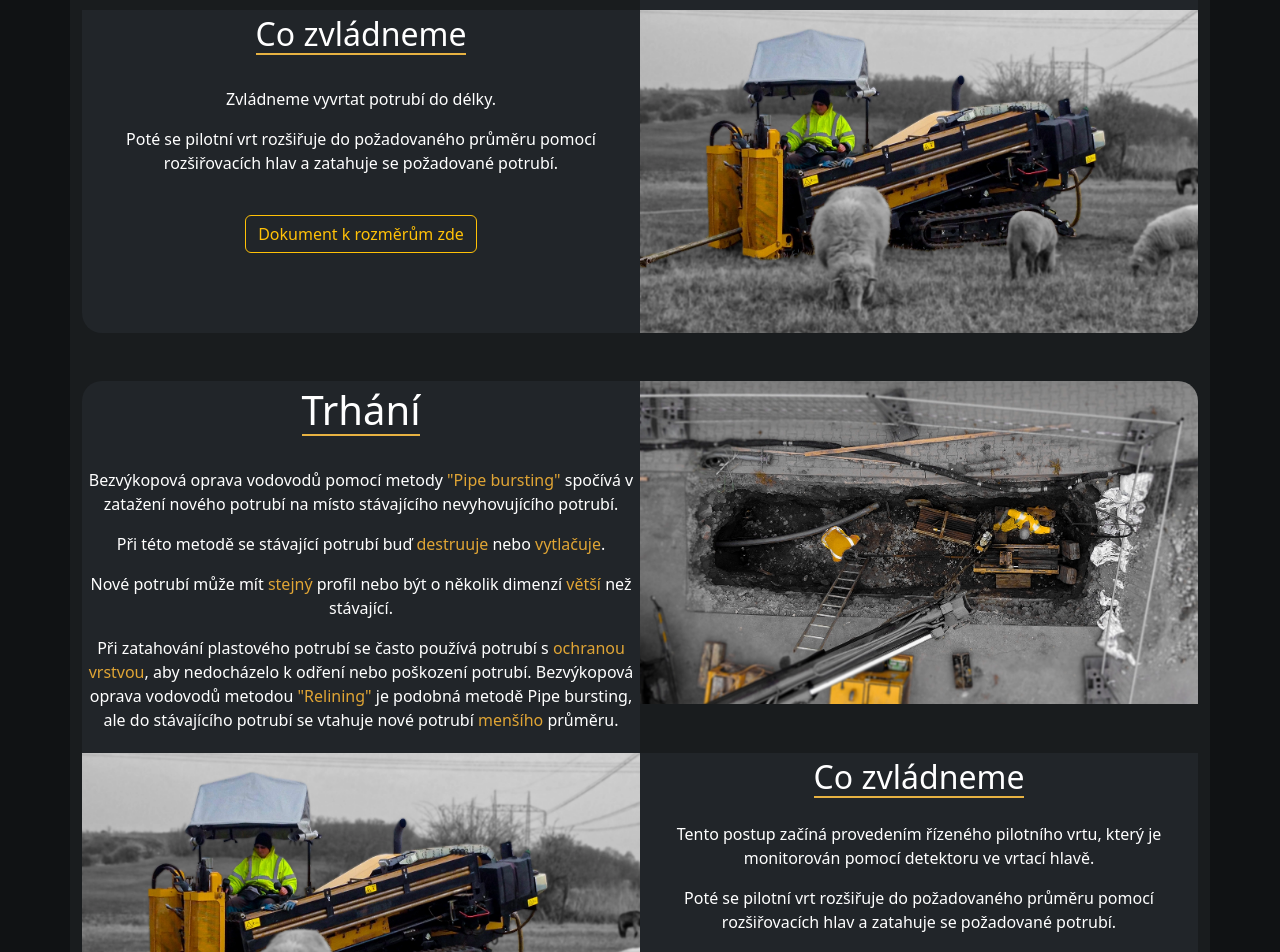
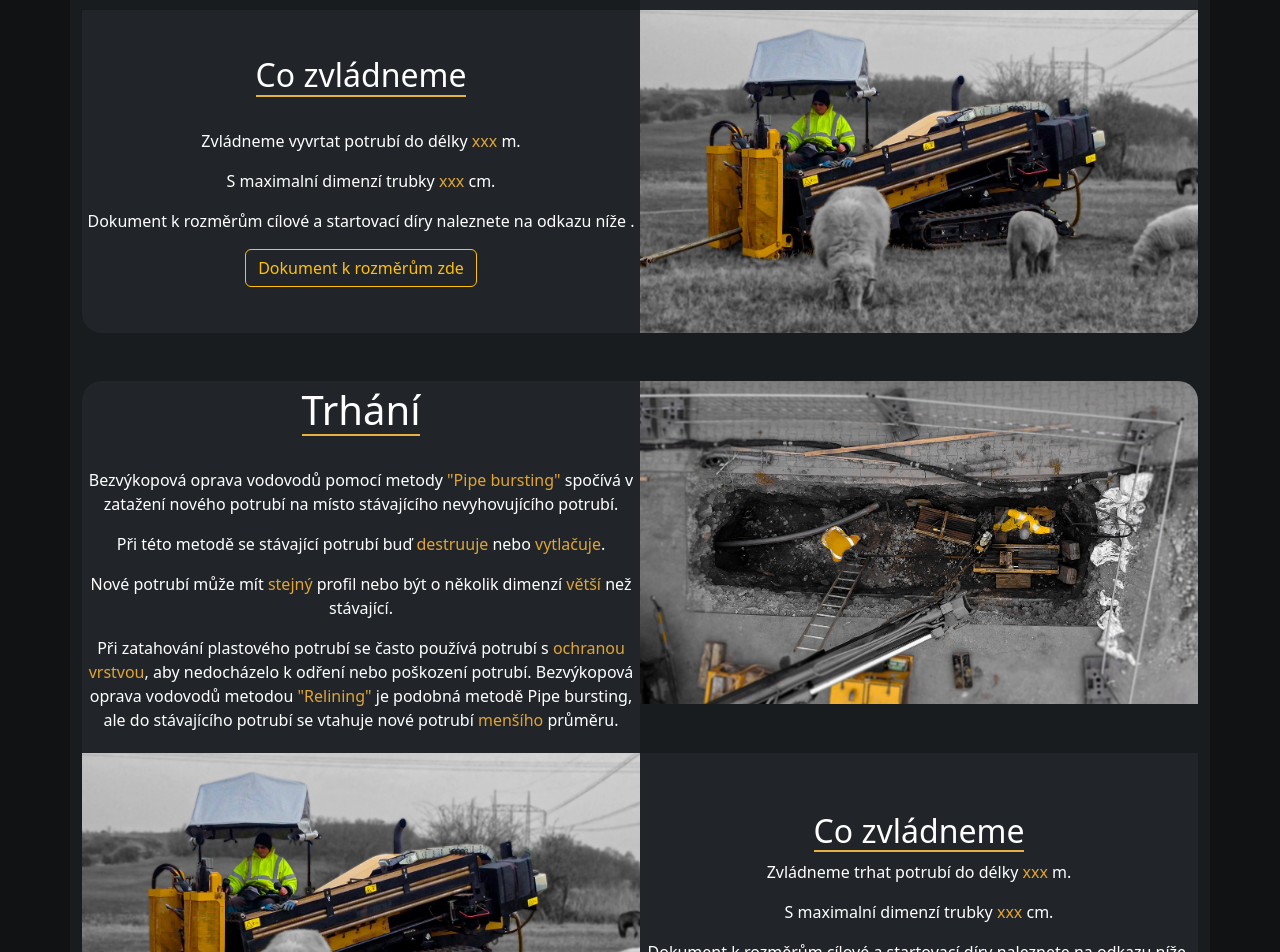
Before and after one commit to Ejdyz/panema.cz, a React (Create React App) app in the folder panema/: page /technologie in a window 1280 px wide. Shown: the part 640-1592 px from the top of the page. Built offline with nearby package versions, Linux system fonts and the light colour scheme.

Commit message:
feat: updated text in technology page

```diff
--- a/panema/src/Pages/MainPage.js
+++ b/panema/src/Pages/MainPage.js
@@ -19,7 +19,7 @@ export function MainPage() {
                 <h1 style={{ textAlign: "center", color: "white", fontSize: "3rem" }}>Úvod</h1>
                 <hr style={{ width: "200px", color: "#e7b242", opacity: 1 }}></hr>
               </span>
-              <span style={{ position: "absolute", top: "100%", left: "50%", transform: " translate(-50%, -50%)", background: "linear-gradient(180deg, rgba(25,28,30,0) 10%, rgba(224,165,53,1) 100%)", height: "20px", width: "100%" }}></span>
+              <span style={{ position: "absolute", top: "100%", left: "50%", transform: " translate(-50%, -50%)", background: "linear-gradient(180deg, rgba(25,28,30,0) 10%, rgba(224,165,53,1) 100%)", height: "40px", width: "100%" }}></span>
             </div>
 
             <MainPageTextCard />
@@ -35,8 +35,7 @@ export function MainPage() {
                 <br />
                 <h4>Naše firma se specializuje na Horizontálně řízené vrtání <h4 style={{ color: "#e0a535", display: "inline" }}>(HDD) </h4> s prováděním výplachu.</h4>
                 <br />
-                <h4> Jsme schopni provádět práce v horninách o kvalitě<h4 style={{ color: "#e0a535", display: "inline" }}> x-y</h4>, s délkou vrtu až<h4 style={{ color: "#e0a535", display: "inline" }}> zzz metrů</h4> a s průměrem vrtu až <h4 style={{ color: "#e0a535", display: "inline" }}>xxxx mm</h4> .  </h4>
-                <br />
+                <h4><h4 style={{ color: "#e0a535", display: "inline" }}>Rádi</h4> vám poradíme jakou technologii při stavebních pracech zvolit. </h4>                <br />
                 <Link to="/technologie"><Button variant="outline-warning" >Více zde</Button></Link>
               </div>
             </div>
--- a/panema/src/Pages/TechnologyPage.js
+++ b/panema/src/Pages/TechnologyPage.js
@@ -15,6 +15,9 @@ export function TechnologyPage() {
               <h1 style={{ textAlign: "center", color: "white", fontSize: "3rem", borderBottom: "#e7b242 2px solid" }}>Naše Technologie</h1>
               <br />
             </div>
+
+
+
             <Hidden md sm xs xxs>
               <div style={{ display: "flex" }}>
                 <div style={{ width: "50%", backgroundSize: "cover", }}>
@@ -29,11 +32,12 @@ export function TechnologyPage() {
                 </div>
               </div>
               <div style={{ display: "flex" }}>
-                <div style={{ width: "50%", backgroundColor: "#212529", color: "white", textAlign: "center", display: "flex", flexDirection: "column", alignItems: "center", padding: "5px", borderRadius: "0 0  0 20px" }}>
+                <div style={{ width: "50%", backgroundColor: "#212529", color: "white", textAlign: "center", display: "flex", flexDirection: "column", alignItems: "center", justifyContent: "center", padding: "5px", borderRadius: "0 0  0 20px" }}>
                   <h2 style={{ borderBottom: "#e7b242 2px solid" }}>Co zvládneme</h2>
                   <br />
-                  <p>Zvládneme vyvrtat potrubí do délky.</p>
-                  <p>Poté se pilotní vrt rozšiřuje do požadovaného průměru pomocí rozšiřovacích hlav a zatahuje se požadované potrubí.</p><br></br>
+                  <p>Zvládneme vyvrtat potrubí do délky <p style={{ color: "#e0a535", display: "inline" }}>xxx </p>m.</p>
+                  <p>S maximalní dimenzí trubky <p style={{ color: "#e0a535", display: "inline" }}>xxx </p>cm.</p>
+                  <p>Dokument k rozměrům cílové a startovací díry naleznete na odkazu níže  .</p>
                   <Link to="/kestazeni"><Button variant="outline-warning" >Dokument k rozměrům zde</Button></Link>
                 </div>
                 <div style={{ width: "50%", backgroundSize: "cover", }}>
@@ -60,11 +64,11 @@ export function TechnologyPage() {
                 <div style={{ width: "50%", backgroundSize: "cover", }}>
                   <img src="/images/vrtacka2.webp" alt="Image" style={{ width: "100%", borderRadius: "0 0  0 20px" }} />
                 </div>
-                <div style={{ width: "50%", backgroundColor: "#212529", color: "white", textAlign: "center", display: "flex", flexDirection: "column", alignItems: "center", padding: "5px", borderRadius: "0 0 20px 0" }}>
+                <div style={{ width: "50%", backgroundColor: "#212529", color: "white", textAlign: "center", display: "flex", flexDirection: "column", alignItems: "center", justifyContent: "center", padding: "5px", borderRadius: "0 0 20px 0" }}>
                   <h2 style={{ borderBottom: "#e7b242 2px solid" }}>Co zvládneme</h2>
-                  <p></p>
-                  <p>Tento postup začíná provedením řízeného pilotního vrtu, který je monitorován pomocí detektoru ve vrtací hlavě.</p>
-                  <p>Poté se pilotní vrt rozšiřuje do požadovaného průměru pomocí rozšiřovacích hlav a zatahuje se požadované potrubí.</p><br></br>
+                  <p>Zvládneme trhat potrubí do délky <p style={{ color: "#e0a535", display: "inline" }}>xxx </p>m.</p>
+                  <p>S maximalní dimenzí trubky <p style={{ color: "#e0a535", display: "inline" }}>xxx </p>cm.</p>
+                  <p>Dokument k rozměrům cílové a startovací díry naleznete na odkazu níže.</p>
                   <Link to="/kestazeni"><Button variant="outline-warning" >Dokument k rozměrům zde</Button></Link>
                 </div>
               </div>
@@ -95,13 +99,13 @@ export function TechnologyPage() {
               </div>
               <div style={{ display: "flex", flexWrap: "wrap", borderTop: "1px solid rgba(150,150,150,0.25)" }}>
 
-                <div style={{ width: "100%", backgroundColor: "#212529", color: "white", textAlign: "center", display: "flex", flexDirection: "column", alignItems: "center", padding: "5px" }}>
+                <div style={{ width: "100%", backgroundColor: "#212529", color: "white", textAlign: "center", display: "flex", flexDirection: "column", alignItems: "center", justifyContent: "center", padding: "5px" }}>
                   <h2 style={{ borderBottom: "#e7b242 2px solid", width: "50%" }}>Co zvládneme</h2>
                   <br />
-                  <p>Zvládneme vyvrtat potrubí do délky.</p>
-                  <p>Poté se pilotní vrt rozšiřuje do požadovaného průměru pomocí rozšiřovacích hlav a zatahuje se požadované potrubí.</p><br></br>
+                  <p>Zvládneme vyvrtat potrubí do délky <p style={{ color: "#e0a535", display: "inline" }}>xxx </p>m <p style={{ color: "#e0a535", display: "inline" }}>xxx</p> m.</p>
+                  <p>Dokument k rozměrům cílové a startovací díry naleznete na odkazu níže  .</p>
                   <Link to="/kestazeni"><Button variant="outline-warning" >Dokument k rozměrům zde</Button></Link>
-                  <br></br>
+
                 </div>
                 <div style={{ width: "100%", backgroundSize: "cover", }}>
                   <img src="/images/vrtacka2.webp" alt="Image" style={{ width: "100%", borderRadius: "0 0 20px 20px" }} />
@@ -122,11 +126,11 @@ export function TechnologyPage() {
               </div>
               <div style={{ display: "flex", marginBottom: "30px", flexWrap: "wrap" }}>
 
-                <div style={{ width: "100%", backgroundColor: "#212529", color: "white", textAlign: "center", display: "flex", flexDirection: "column", alignItems: "center", padding: "5px" }}>
+                <div style={{ width: "100%", backgroundColor: "#212529", color: "white", textAlign: "center", display: "flex", flexDirection: "column", alignItems: "center", justifyContent: "center", padding: "5px" }}>
                   <h2 style={{ borderBottom: "#e7b242 2px solid", width: "50%" }}>Co zvládneme</h2>
                   <p></p>
                   <p>Tento postup začíná provedením řízeného pilotního vrtu, který je monitorován pomocí detektoru ve vrtací hlavě.</p>
-                  <p>Poté se pilotní vrt rozšiřuje do požadovaného průměru pomocí rozšiřovacích hlav a zatahuje se požadované potrubí.</p><br></br>
+                  <p>Dokument k rozměrům cílové a startovací díry naleznete na odkazu níže  .</p>
                   <Link to="/kestazeni"><Button variant="outline-warning" >Dokument k rozměrům zde</Button></Link>
                   <br />
                 </div>
```
